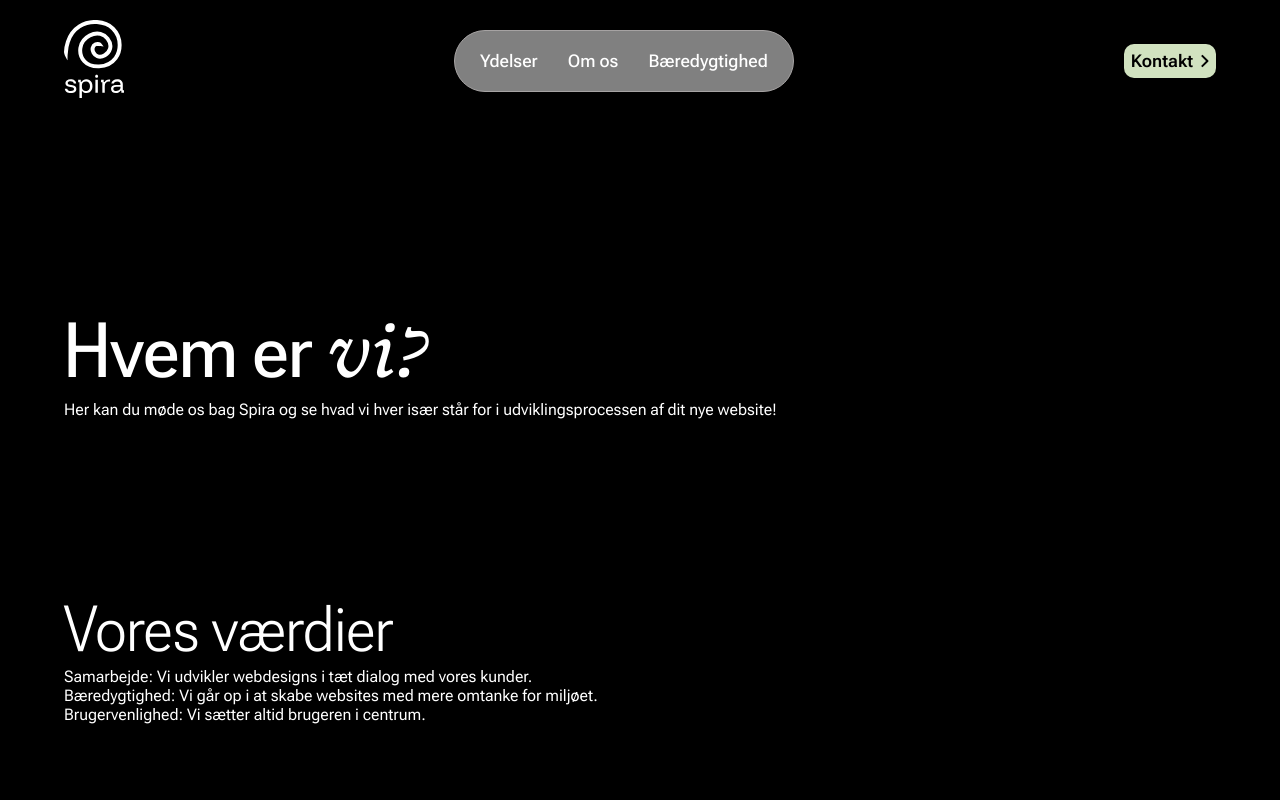
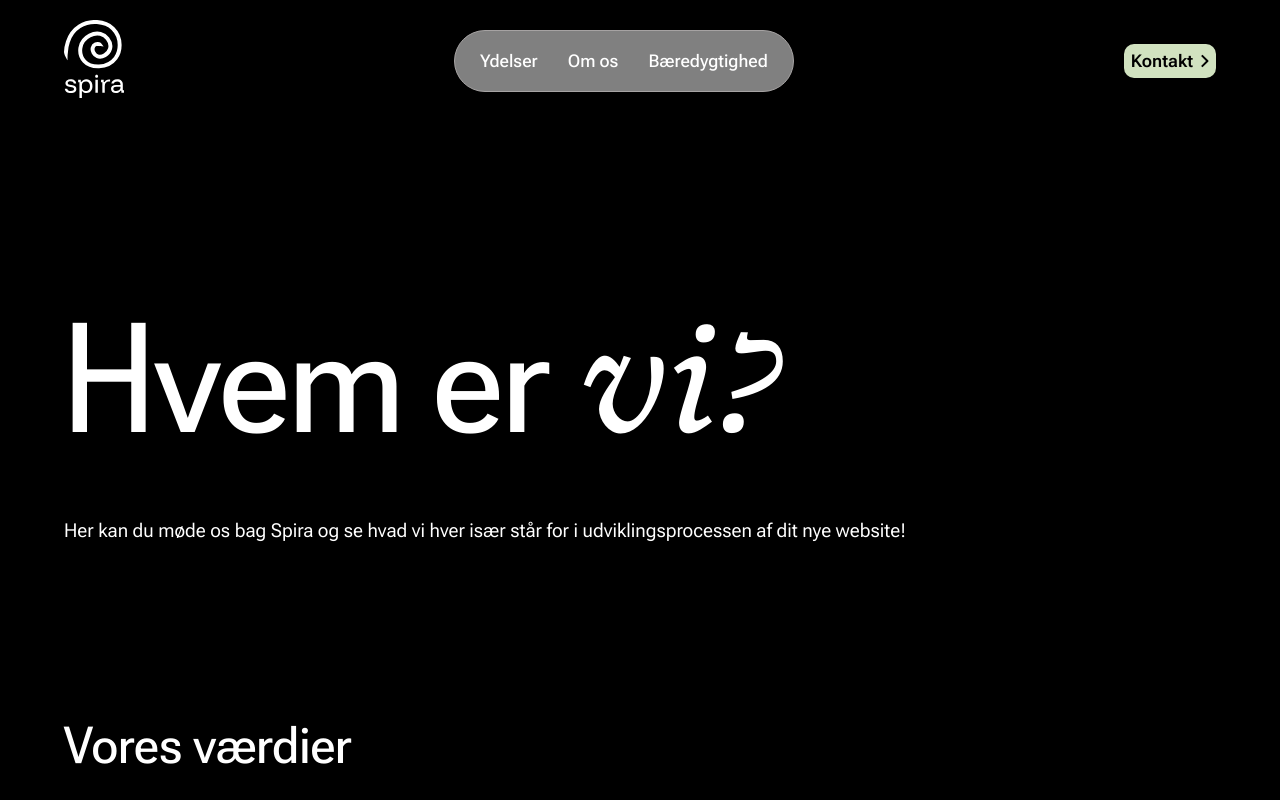
Before and after one commit to danny176/spira, a React (Vite) app: page /spira/omos in a window 1280 px wide. Shown: the top 800 px of the page. Built offline with nearby package versions, Linux system fonts and the light colour scheme; a web font is replaced by a local one.

Commit message:
responsiv

```diff
--- a/src/App.css
+++ b/src/App.css
@@ -46,6 +46,7 @@
   footer {
     margin-top: 10vh;
     width: 100%;
+    margin-bottom: 2.5vh;
   }
 
   .logocontainer {
@@ -63,7 +64,7 @@
   .socials {
     display: flex;
     gap: 15px;
-    padding-bottom: 300px;
+    padding-bottom: 30vh;
   }
 
   .logoMobile {
--- a/src/css-med-lille/baeredygtighed.css
+++ b/src/css-med-lille/baeredygtighed.css
@@ -8,23 +8,23 @@
 .baeredygtighed-section {
     background-color: black;
     color: white;
-    padding: 8rem 4rem 0rem 0rem;
+    padding: 12vh 0rem 0rem 0rem;
   }
 
   .baeredygtighed-header {
     display: flex;
     align-items: flex-end;
-    gap: 10%;
+    gap: 7.5%;
   }
 
   .baeredygtighed-title .main-title {
-    font-size: 8.5rem;
+    font-size: 10vw;
     font-weight: 500;
     font-family: "RobotoFlex";
   }
 
   .baeredygtighed-title .sub-title {
-    font-size: 8.5rem;
+    font-size: 10vw;
     font-family: "SwearTextMedium";
   }
 
@@ -36,7 +36,7 @@
   }
 
   .spiral-icon {
-    width: 15%;
+    width: 15vw;
     animation: spinOnce 1s ease 0.5s forwards, spinLoop 20s linear 1.5s infinite;
     transform-origin: center center;
   }
@@ -71,7 +71,7 @@
     font-size: 4rem;
     overflow: hidden;
     margin-bottom: 25px;
-    width: 500px;
+    width: 40vw;
   }
 
   .section-text,
--- a/src/css-med-lille/forside.css
+++ b/src/css-med-lille/forside.css
@@ -27,14 +27,14 @@
   }
 
   .headertext2 {
-    padding-left: 450px;
+    padding-left: 5vw;
     font-family: "SwearTextMedium";
     font-size: 6vw;
     overflow: hidden;
   }
 
   .logoForside {
-    width: 250px;
+    width: 15vw;
     height: auto;
     position: absolute;
     right: 10%;
@@ -70,7 +70,7 @@
     display: flex;
     flex-direction: column;
     gap: 50px;
-    width: 500px;
+    width: 30vw;
   }
 
   .textcasecontainer h2 {
@@ -133,10 +133,10 @@
 
   .tekstydelsbase,
   .tekstydelsbase2 {
-    width: 800px;
+    width: 40vw;
     font-family: "RobotoFlex";
     font-weight: 400;
-    font-size: 2rem;
+    font-size: 2vw;
   }
 
   .tekstydelsbase2 {
@@ -158,6 +158,7 @@
 
   .kortcontainererow {
     display: flex;
+    width: 100%;
   }
 
   .kortcontainer1 {
@@ -170,7 +171,7 @@
 
   .kortcontainer2 {
     padding-left: 20px;
-    margin-top: 20vh;
+    margin-top: 25vh;
     display: flex;
     gap: 25px;
     width: 100%;
@@ -189,7 +190,7 @@
   .kort1 img,
   .kort2 img {
     display: block;
-    width: 125px;
+    width: 8vw;
     height: auto;
   }
 
@@ -198,7 +199,7 @@
     font-family: "RobotoFlex";
     font-weight: 500;
     font-size: 3vw;
-    width: 425px;
+    width: 20vw;
   }
 
   .kort1 li,
@@ -206,18 +207,19 @@
     padding-top: 25px;
     font-family: "RobotoFlex";
     font-weight: 400;
-    font-size: 1.5rem;
+    font-size: 1.5vw;
   }
 
   .kort1 ul,
   .kort2 ul {
-    padding-top: 124px;
-    padding-left: 30px;
+    padding-top: 10vh;
+    padding-left: 25px;
   }
 
   .titelIcon {
     display: flex;
     justify-content: space-between;
+    align-items: center;
   }
 
   .kontaktkomp {
--- a/src/css-med-lille/omos.css
+++ b/src/css-med-lille/omos.css
@@ -22,33 +22,39 @@
 /*style til desktop*/
 @media screen and (min-width: 501px) {
   /* roboto fonten til "hvem er" og "mød" */
-.hvemer, .moed{
+  .hvemer,
+  .moed {
     font-family: "RobotoFlex";
-    font-size: 6vw;
+    font-size: 8vw;
     font-weight: 500;
   }
 
   /*swear fonten til "vi?" og "teamet"*/
-.vi, .teamet {
+  .vi,
+  .teamet {
     font-family: "SwearTextMedium";
     font-weight: 500;
-    font-size: 6vw;
+    font-size: 8vw;
   }
 
-.underteksthver p {
-    font-size: 2rem;
+  .underteksthver {
+    margin-top: 5vh;
+    font-size: 1.5vw;
   }
 
   .hvem-er-forside {
     display: flex;
     flex-direction: column;
-    margin-top: 15%;
+    margin-top: 150px;
     margin-bottom: 5%;
   }
 
   /*str på teksten - de to overskrifter*/
-.hvemer, .vi, .moed, .teamet {
-    font-size: 6vw;
+  .hvemer,
+  .vi,
+  .moed,
+  .teamet {
+    font-size: 12vw;
     padding-bottom: 2%;
   }
 
@@ -60,18 +66,23 @@
 
   /*padding og str på overskriften med vores værdier*/
   .veardier {
-    font-size: 4rem;
+    font-size: 4vw;
+    font-weight: 500;
     padding-top: 10%;
   }
 
   /*selve vores værdier teksten*/
-.veardiertekst {
+  .veardiertekst,
+  .vaerdiertekst p {
+    line-height: 1.5;
+    font-size: 1.1rem;
+    padding-top: 25px;
     padding-bottom: 5%;
   }
 
   /*vores kort med vores portrætter - style indeni dem*/
   .baggrundpor {
-    border: 1px solid #D1E2C0;
+    border: 1px solid #d1e2c0;
     border-radius: 20px;
     display: flex;
     flex-direction: column;
@@ -82,7 +93,6 @@
     margin-left: 3%;
     margin-right: 3%;
     margin-bottom: 2%;
-
   }
 
   .baggrundpor p {
@@ -91,7 +101,8 @@
   }
 
   /*vores kort ift hvordan de skal være i row to og to på desktop*/
-.nret, .nrto{
+  .nret,
+  .nrto {
     display: flex;
     flex-direction: row;
     justify-content: space-between;
@@ -116,24 +127,27 @@
     padding-top: 5%;
     padding-bottom: 5%;
   }
-
 }
 
 /*mobil style*/
 @media screen and (max-width: 500px) {
-
   /*font til "hvem er" og "mød"*/
-    .hvemer, .moed{
+  .hvemer,
+  .moed {
     font-family: "RobotoFlex";
   }
 
   /*font til "vi?" og "teamet"*/
-    .vi, .teamet {
+  .vi,
+  .teamet {
     font-family: "SwearTextMedium";
   }
 
   /*font str til overskrifterne*/
-    .hvemer, .vi, .moed, .teamet {
+  .hvemer,
+  .vi,
+  .moed,
+  .teamet {
     font-size: 4rem;
     padding-bottom: 2%;
   }
@@ -151,7 +165,7 @@
 
   /*kortene*/
   .baggrundpor {
-        background-color: #56687E;
+    background-color: #56687e;
     border-radius: 20px;
     display: flex;
     flex-direction: column;
@@ -162,11 +176,11 @@
     margin-left: 3%;
     margin-right: 3%;
     margin-bottom: 2%;
-
   }
 
   /*kortene skal være i en kolonne på mobil*/
-    .nret, .nrto{
+  .nret,
+  .nrto {
     display: flex;
     flex-direction: column;
     justify-content: center;
@@ -185,5 +199,4 @@
     padding-top: 3%;
     padding-bottom: 5%;
   }
-
 }
--- a/src/css-med-lille/ydelser.css
+++ b/src/css-med-lille/ydelser.css
@@ -8,13 +8,13 @@
     .ydelse-section {
         background-color: black;
         color: white;
-        padding: 10rem 4rem 0rem 0rem;
+        padding: 10vh 0rem 0rem 0rem;
       }
 
       .ydelse-header {
         display: flex;
         align-items: flex-end;
-        gap: 10%;
+        gap: 7.5%;
       }
 
       .ydelse-title .main-title {
@@ -24,8 +24,7 @@
       }
 
       .ydelse-title .sub-title {
-        font-family: "RobotoFlex";
-        font-weight: 500;
+        font-family: "SwearTextMedium";
         font-size: 10vw;
       }
 
@@ -37,13 +36,13 @@
       .-intro-text {
         margin-top: 5vh;
         font-family: "RobotoFlex";
-        font-size: 2rem;
+        font-size: 1.5vw;
         overflow: hidden;
         line-height: 1.5;
       }
 
       .spiral-icon {
-        width: 15%;
+        width: 15vw;
         animation: spinOnce 1s ease 2s forwards, spinLoop 20s linear 4s infinite;
         transform-origin: center center;
       }
--- a/src/views/Ydelser.jsx
+++ b/src/views/Ydelser.jsx
@@ -18,7 +18,7 @@ export default function ForwardChain() {
         <div>
           <p className="-intro-text">
             Her kan du læse mere om, hvilke ydelser vi tilbyder. <br />
-            Synes du der mangler noget? Kontakt os, så skal vi nok finde ud af
+            Synes du der mangler noget? <br /><br /> Kontakt os, så skal vi nok finde ud af
             noget!
           </p>
         </div>
```
Lines whose indentation alone changed are shown as unchanged.
